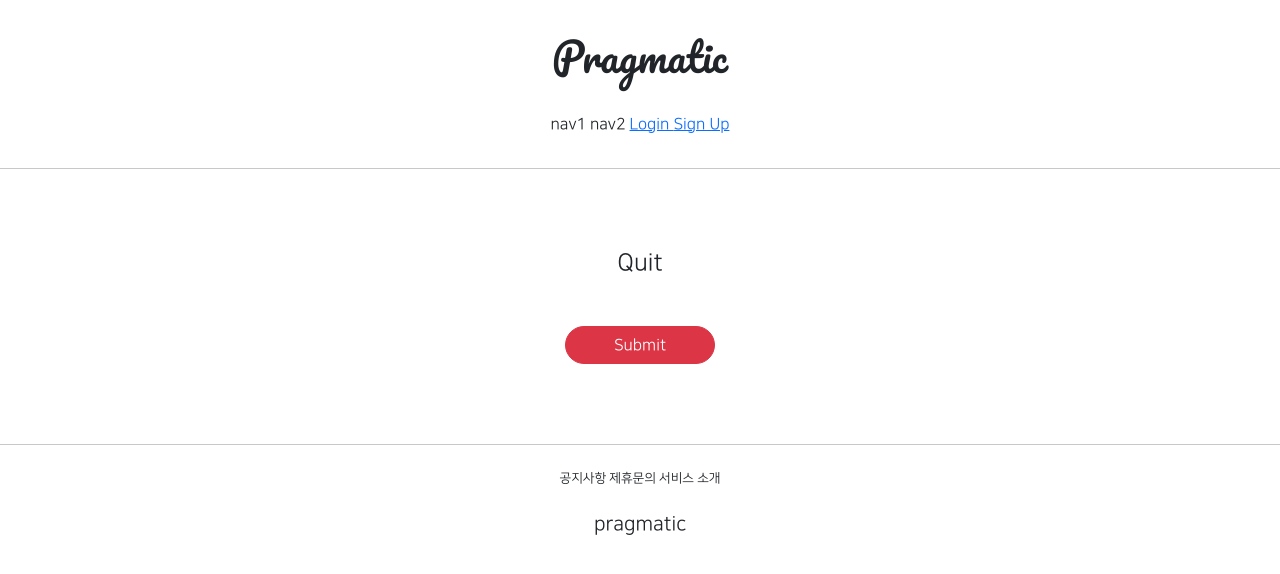
After one commit to eka72/gis_study, a Django app: page /accounts/delete/1 in a window 1280 px wide. The commit adds this page. Shown: the top 574 px of the page. Run offline with Django 3.2, Linux system fonts and the light colour scheme; tables that the repository leaves empty hold one stand-in row (values such as "Sample post"); parts of the project's set-up code (start-up, migrations or seed data) failed here and were passed over; some libraries are stand-ins or nearby versions.

Commit message:
2021-07_19_git_study2

```diff
--- /dev/null
+++ b/accountapp/templates/accountapp/delete.html
@@ -0,0 +1,20 @@
+{% extends 'base.html' %}
+{% load bootstrap4 %}
+
+{% block content %}
+
+    <div class="text-center mw-500 m-auto">
+        <div class="m-5">
+            <h4> Quit </h4>
+        </div>
+        <div>
+            <form action="{% url 'accountapp:delete' pk=target_user.pk %}" method="post">
+                {% csrf_token %}
+                <div class="m-5">
+                    <input type="submit" class="btn btn-danger rounded-pill px-5">
+                </div>
+            </form>
+        </div>
+
+    </div>
+{% endblock %}
--- a/accountapp/templates/accountapp/detail.html
+++ b/accountapp/templates/accountapp/detail.html
@@ -15,6 +15,12 @@
                 Update Info
             </a>
         </div>
+        <div>
+            <a href="{% url 'accountapp:delete' pk=target_user.pk %}">
+                Quit
+            </a>
+        </div>
+
 
     </div>
 {% endblock %}
--- a/accountapp/urls.py
+++ b/accountapp/urls.py
@@ -1,7 +1,7 @@
 from django.contrib.auth.views import LoginView, LogoutView
 from django.urls import path
 
-from accountapp.views import hello_world, AccountCreateView, AccountDetailView, AccountUpdateView
+from accountapp.views import hello_world, AccountCreateView, AccountDetailView, AccountUpdateView, AccountDeleteView
 
 app_name = 'accountapp'
 
@@ -17,4 +17,6 @@ urlpatterns = [
     path('detail/<int:pk>', AccountDetailView.as_view(), name='detail'),
 
     path('update/<int:pk>', AccountUpdateView.as_view(), name='update'),
+
+    path('delete/<int:pk>', AccountDeleteView.as_view(), name='delete'),
 ]
--- a/accountapp/views.py
+++ b/accountapp/views.py
@@ -4,7 +4,7 @@ from django.http import HttpResponse, HttpResponseRedirect
 from django.shortcuts import render
 
 # Create your views here.
-from django.views.generic import CreateView, DetailView, UpdateView
+from django.views.generic import CreateView, DetailView, UpdateView, DeleteView
 
 from accountapp.models import HelloWorld
 from django.urls import reverse, reverse_lazy
@@ -42,3 +42,9 @@ class AccountUpdateView(UpdateView):
     success_url = reverse_lazy('accountapp:hello_world')
     context_object_name = 'target_user'
     template_name = 'accountapp/update.html'
+
+class AccountDeleteView(DeleteView):
+    model = User
+    success_url = reverse_lazy('accountapp:hello_world')
+    context_object_name = 'target_user'
+    template_name = 'accountapp/delete.html'
```
